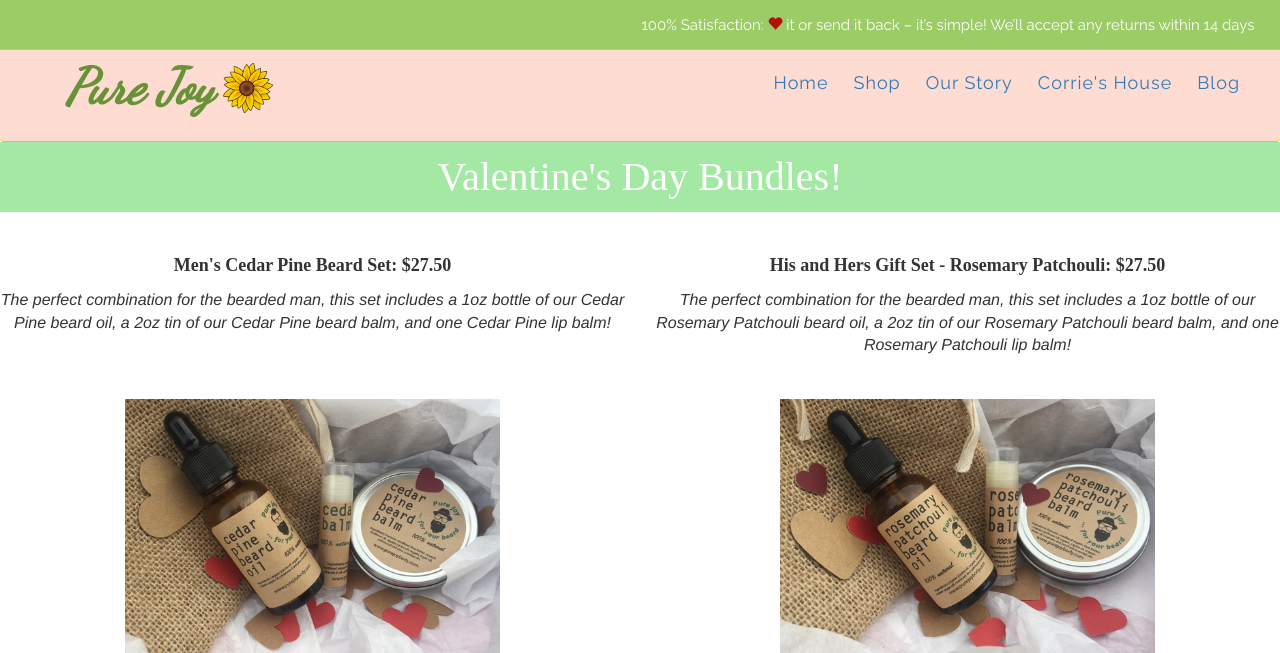
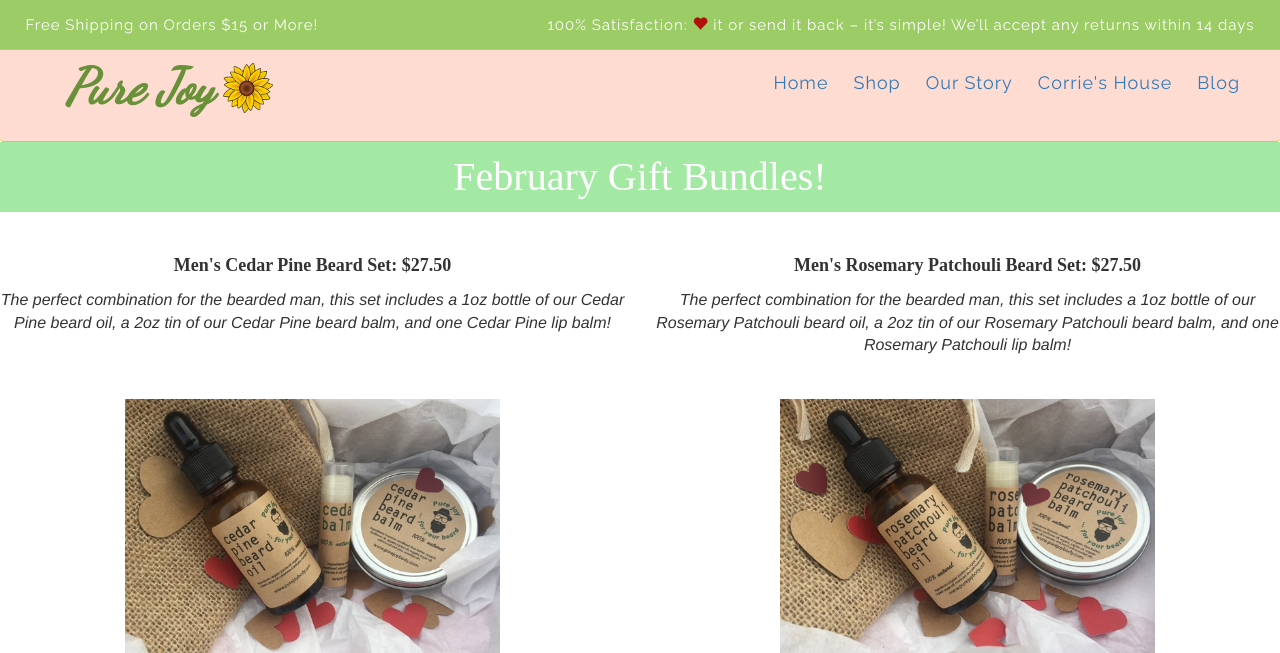
Before and after one commit to kcharner/purejoylips, a PHP site: page /shop.html in a window 1280 px wide; the page is wider, and only the part inside the window is pictured. Shown: the top 653 px of that part. Run offline with PHP 8.4, Linux system fonts and the light colour scheme; some web fonts are replaced.

Commit message:
added free shipping details to fixed nav, plus two new balm photos

```diff
--- a/assets/css/style1.css
+++ b/assets/css/style1.css
@@ -62,6 +62,12 @@
 	font-size: 15px;
 	margin-right: 2%;
 	color: white;
+}
+
+#shipping {
+	color: white;
+	font-size: 15px;
+	margin-left: 2%;
 }
 
 #regNav {
--- a/shop.html
+++ b/shop.html
@@ -11,7 +11,8 @@
 </head>
 <body>
   <nav class="navbar navbar-default navbar-fixed-top" id="fxedNav">
-    <p class="nav navbar-nav navbar-right " id="guarantee">100% Satisfaction: <span class="glyphicon glyphicon-heart heart" aria-hidden="true"></span> it or send it back – it’s simple! We’ll accept any returns within 14 days</p>
+    <li id="shipping">Free Shipping on Orders $15 or More!</li>
+    <li class="nav navbar-nav navbar-right " id="guarantee">100% Satisfaction: <span class="glyphicon glyphicon-heart heart" aria-hidden="true"></span> it or send it back – it’s simple! We’ll accept any returns within 14 days</li>
   </nav>
   <nav class="navbar navbar-default" id="regNav">
     <div class="container-fluid">
@@ -27,7 +28,7 @@
     </div>
   </nav>
   <section>
-    <h3>Valentine's Day Bundles!</h3>
+    <h3>February Gift Bundles!</h3>
     <!--Cedar Pine Gift Set-->
     <div class="row is-table-row">
       <div class="col-lg-3">
@@ -43,7 +44,7 @@
       </div>
       <!--Rosemary Patchouli Gift Set-->
       <div class="col-lg-3">
-        <p class="name">His and Hers Gift Set - Rosemary Patchouli: $27.50</p>
+        <p class="name">Men's Rosemary Patchouli Beard Set: $27.50</p>
         <p class="descri">The perfect combination for the bearded man, this set includes a 1oz bottle of our Rosemary Patchouli beard oil, a 2oz tin of our Rosemary Patchouli beard balm, and one Rosemary Patchouli lip balm!</p>
         <img class="chapImg" src="assets/images/rosemarypgift.jpg">
         <form class="btnShop" target="paypal" action="https://www.paypal.com/cgi-bin/webscr" method="post">
@@ -157,7 +158,7 @@
       <div class="col-lg-4">
         <p class="name">CEDAR PINE .15 oz: $3.50</p>
         <p class="descri">Cedar Pine is a strong, woodsy balm that blends cedarwood and pine essential oils. A great pick for any guy or gal that enjoys nature!</p>
-        <!-- <img class= "chapImg"  src="#"> -->
+        <img class= "chapImg" src="assets/images/cedarb.jpg">
         <form target="paypal" action="https://www.paypal.com/cgi-bin/webscr" method="post">
           <input type="hidden" name="cmd" value="_s-xclick">
           <input type="hidden" name="hosted_button_id" value="RJV4SWRSMJB8W">
@@ -170,7 +171,7 @@
       <div class="col-lg-4">
         <p class="name">TINTED GRAPEFRUIT .15 oz: $5.00</p>
         <p class="descri">A tangy, citrus scent accompanied by a soft pink tint made from hibiscus flowers, our Tinted Grapefruit balm will be perfect to keep in your purse for any occasion.</p>
-        <!-- <img class= "chapImg" src="#"> -->
+        <img class= "chapImg" src="assets/images/grapefruitb.jpg">
         <form target="paypal" action="https://www.paypal.com/cgi-bin/webscr" method="post">
           <input type="hidden" name="cmd" value="_s-xclick">
           <input type="hidden" name="hosted_button_id" value="VQ3UM8YEG7B3A">
```
Also changed, not shown: assets/images/cedarb.jpg (added), assets/images/grapefruitb.jpg (added), 3 other files.
